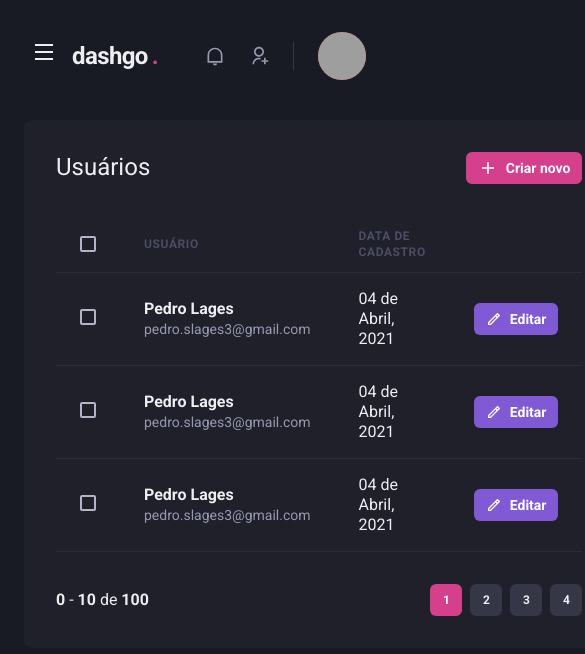
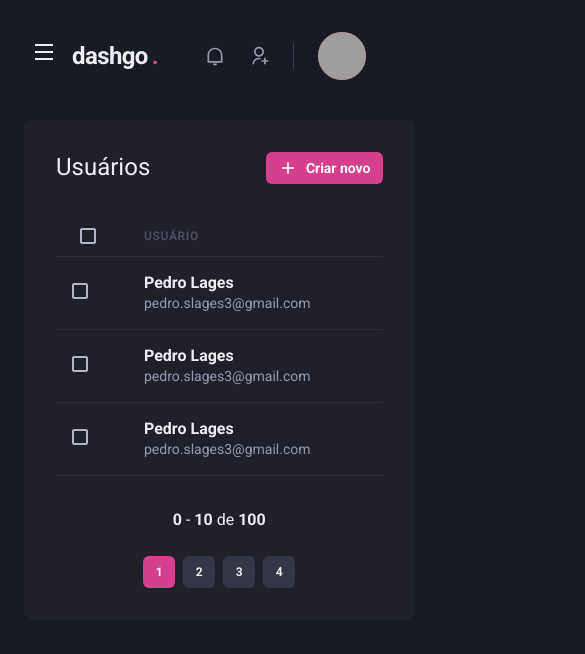
Before and after one commit to pxd3v/dash-go, a Next.js app: page /users in a window 390 px wide. Shown: the top 654 px of the page, 585 px wide, since content can reach past the window. Built offline with nearby package versions, Linux system fonts and the light colour scheme; grey boxes are pictures that could not be loaded.

Commit message:
make users page responsive

```diff
--- a/src/components/Pagination/index.tsx
+++ b/src/components/Pagination/index.tsx
@@ -3,7 +3,7 @@ import { Box, Button, Stack } from "@chakra-ui/react";
 export function Pagination() {
     return (
         <Stack
-            direction="row"
+            direction={["column", "row"]}
             mt="8"
             spacing="6"
             justify="space-between"
--- a/src/pages/users/index.tsx
+++ b/src/pages/users/index.tsx
@@ -1,4 +1,4 @@
-import { Box, Flex, Heading, Button, Table, Icon, Thead, Tr, Th, Checkbox, Tbody, Td, Text } from "@chakra-ui/react";
+import { Box, Flex, Heading, Button, Table, Icon, Thead, Tr, Th, Checkbox, Tbody, Td, Text, useBreakpointValue } from "@chakra-ui/react";
 import { RiAddLine, RiPencilLine } from "react-icons/ri";
 
 import { Header } from "../../components/Header";
@@ -6,6 +6,11 @@ import { Pagination } from "../../components/Pagination";
 import { Sidebar } from "../../components/Sidebar";
 
 export default function UserList() {
+    const isWideVersion = useBreakpointValue({
+        base: false,
+        lg: true
+    })
+
     return (
         <Box>
             <Header></Header>
@@ -39,15 +44,18 @@ export default function UserList() {
                                 <Th>
                                     Usuário
                                 </Th>
-                                <Th>
-                                    Data de cadastro
-                                </Th>
+                                {
+                                    isWideVersion &&
+                                    (<Th>
+                                        Data de cadastro
+                                    </Th>)
+                                }
                                 <Th width="8"></Th>
                             </Tr>
                         </Thead>
                         <Tbody>
                             <Tr>
-                                <Td px="6">
+                                <Td px={["4", "4", "6"]}>
                                     <Checkbox colorScheme="pink" />
                                 </Td>
                                 <Td>
@@ -56,9 +64,10 @@ export default function UserList() {
                                         <Text fontSize="sm" color="gray.300">pedro.slages3@gmail.com</Text>
                                     </Box>
                                 </Td>
-                                <Td>04 de Abril, 2021</Td>
+                                {isWideVersion && (<Td>04 de Abril, 2021</Td>)}
                                 <Td>
-                                    <Button
+                                    {isWideVersion &&
+                                    (<Button
                                         as="a"
                                         size="sm"
                                         fontSize="sm"
@@ -66,11 +75,11 @@ export default function UserList() {
                                         leftIcon={ <Icon as={RiPencilLine} fontSize="16"/>}
                                     >
                                         Editar
-                                    </Button>
+                                    </Button>)}
                                 </Td>
                             </Tr>
                             <Tr>
-                                <Td px="6">
+                                <Td px={["4", "4", "6"]}>
                                     <Checkbox colorScheme="pink" />
                                 </Td>
                                 <Td>
@@ -79,9 +88,10 @@ export default function UserList() {
                                         <Text fontSize="sm" color="gray.300">pedro.slages3@gmail.com</Text>
                                     </Box>
                                 </Td>
-                                <Td>04 de Abril, 2021</Td>
+                                {isWideVersion && (<Td>04 de Abril, 2021</Td>)}
                                 <Td>
-                                    <Button
+                                    {isWideVersion &&
+                                    (<Button
                                         as="a"
                                         size="sm"
                                         fontSize="sm"
@@ -89,11 +99,11 @@ export default function UserList() {
                                         leftIcon={ <Icon as={RiPencilLine} fontSize="16"/>}
                                     >
                                         Editar
-                                    </Button>
+                                    </Button>)}
                                 </Td>
                             </Tr>
                             <Tr>
-                                <Td px="6">
+                                <Td px={["4", "4", "6"]}>
                                     <Checkbox colorScheme="pink" />
                                 </Td>
                                 <Td>
@@ -102,9 +112,10 @@ export default function UserList() {
                                         <Text fontSize="sm" color="gray.300">pedro.slages3@gmail.com</Text>
                                     </Box>
                                 </Td>
-                                <Td>04 de Abril, 2021</Td>
+                                {isWideVersion && (<Td>04 de Abril, 2021</Td>)}
                                 <Td>
-                                    <Button
+                                    {isWideVersion &&
+                                    (<Button
                                         as="a"
                                         size="sm"
                                         fontSize="sm"
@@ -112,7 +123,7 @@ export default function UserList() {
                                         leftIcon={ <Icon as={RiPencilLine} fontSize="16"/>}
                                     >
                                         Editar
-                                    </Button>
+                                    </Button>)}
                                 </Td>
                             </Tr>
                         </Tbody>
```
